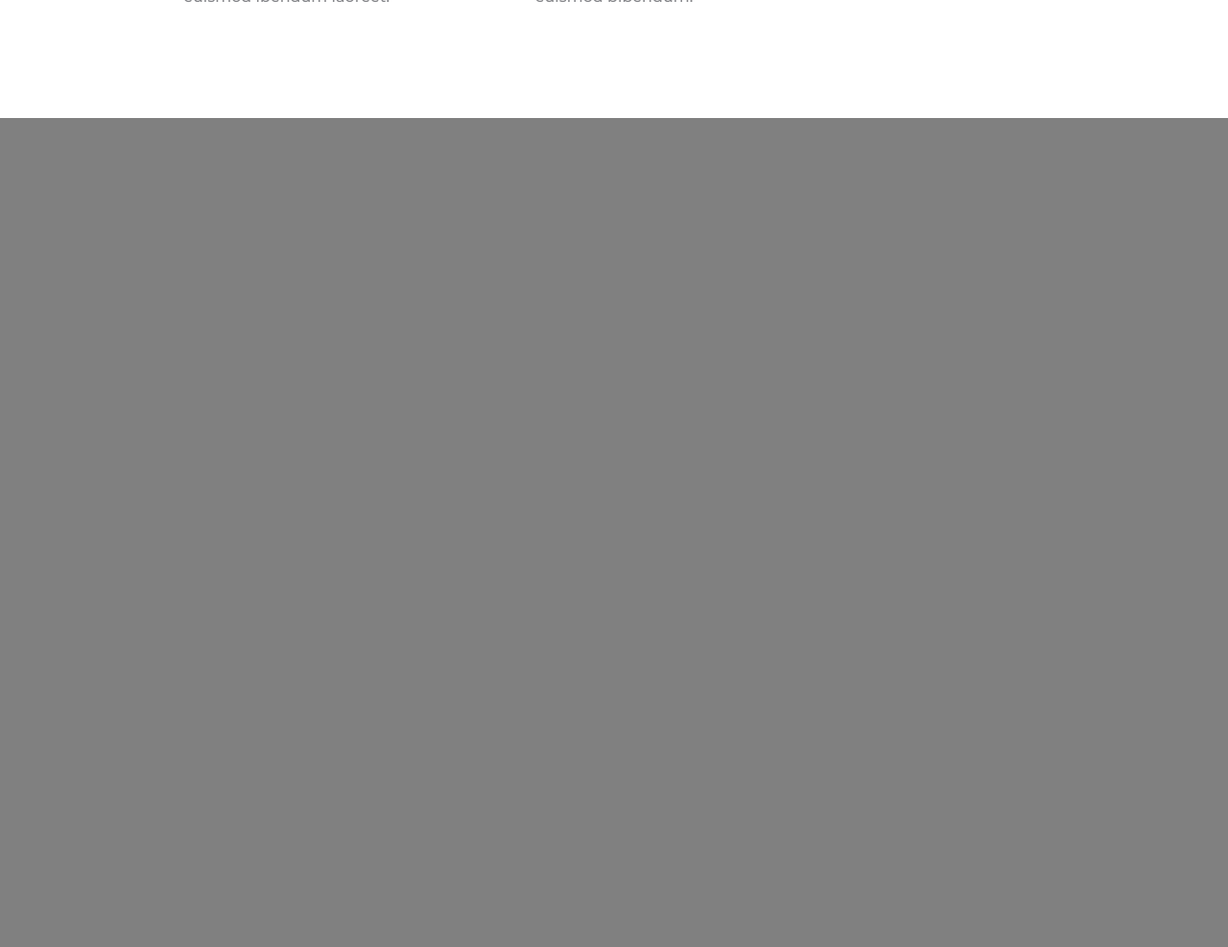
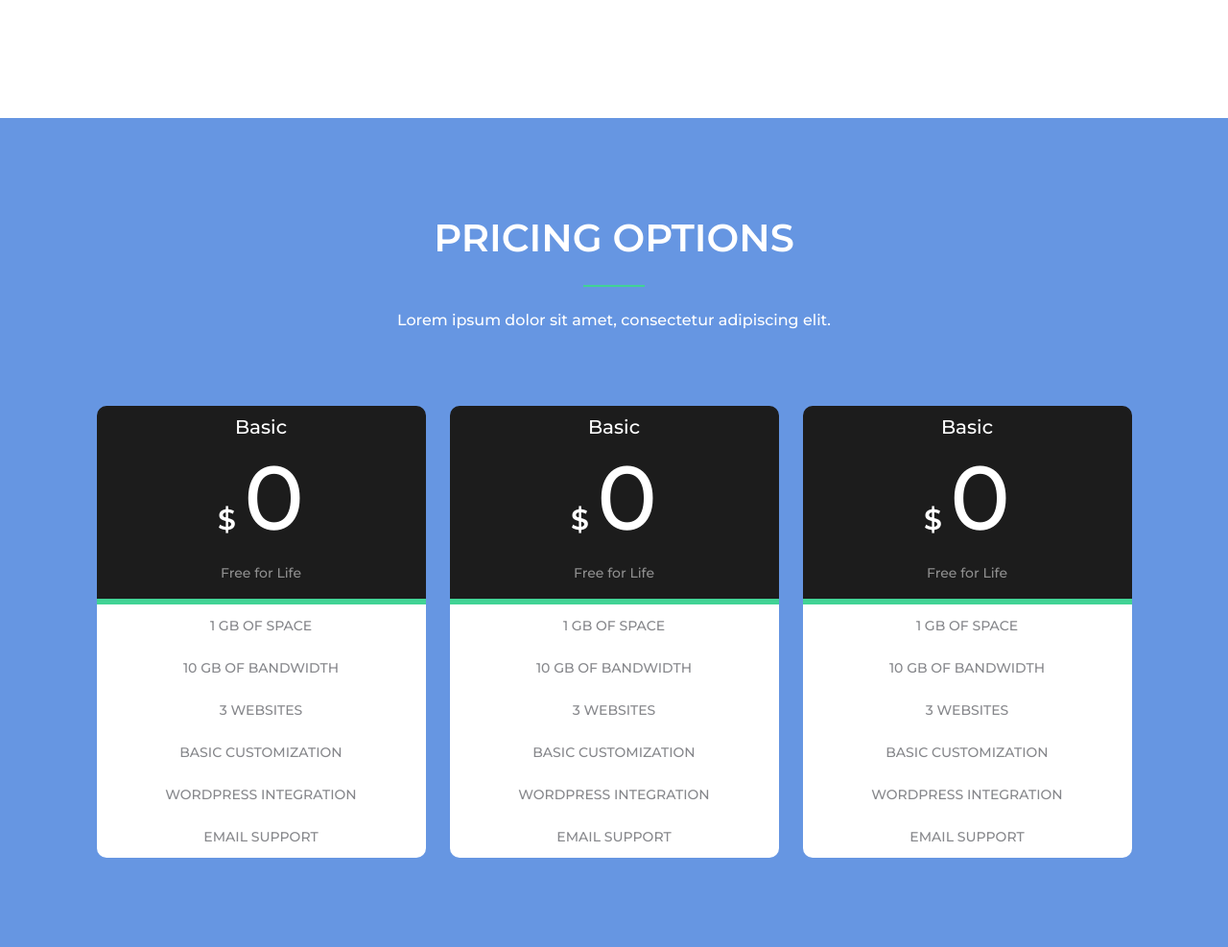
Before and after one commit to ksolovejus/Praktinis-egzaminas, a website: page index.html in a window 1280 px wide. Shown: the part 2501-3488 px from the top of the page at 96% size. Before the commit the page ends 2624 px from the top, so only its background shows below. Drawn offline with Linux system fonts and the light colour scheme.

Commit message:
midle in main

```diff
--- a/index.html
+++ b/index.html
@@ -179,44 +179,100 @@
   </div>
  </section-2>
 
- <article-2>
+ <section-3>
 
   <h1>WHY THIS IS AWESOME</h1>
   <img src="images/line-3.svg" alt="line">
   <p>Lorem ipsum dolor sit amet, consectetur adipiscing elit. </p>
 
   <div class="container">
-
     <div class="item">
-      <div class="icon">
-        <i class="fa-solid fa-award"></i>
-      </div>
-
+      <i class="fa-solid fa-award"></i>
       <h3>Thoughtful Design</h3>
       <p>Lorem ipsum dolor sit amet, consectetur adipiscing elit. Aenean euismod ibendum laoreet.</p>
     </div>
 
     <div class="item">
-      <div class="icon">
-       <i class="fa-solid fa-spa"></i>
-      </div>
-
+      <i class="fa-solid fa-spa"></i>
       <h3>Well Crafted</h3>
       <p>Lorem ipsum dolor sit amet, consectetur adipiscing elit Aenean euismod bibendum.</p>
     </div>
 
     <div class="item">
-
-      <div class="icon">
-         <i class="fa-brands fa-cc-visa"></i>
-      </div>
-
+      <i class="fa-brands fa-cc-visa"></i>
       <h3>Easy to Customize</h3>
       <p>Proin gravida dolor sit amet lacus accumsan et viverra. </p>
     </div>
+  </div>
+ </section-3>
+
+ <main>
+  <h1>PRICING OPTIONS</h1>
+  <img src="images/line-4.png" alt="line">
+  <p>Lorem ipsum dolor sit amet, consectetur adipiscing elit.</p>
+
+  <div class="container">
+
+
+    <div class="item">
+      <div class="price">
+        <h3>Basic</h3>
+        <h1>$ <span>0</span></h1>
+        <p class="small">Free for Life</p>
+      </div>
+
+      <button><h4>OUR MOST POPULAR</h4></button>
+
+      <div class="about">
+        <p>1 GB OF SPACE</p>
+        <p>10 GB OF BANDWIDTH</p>
+        <p>3 WEBSITES</p>
+        <p>BASIC CUSTOMIZATION</p>
+        <p>WORDPRESS INTEGRATION</p>
+        <p>EMAIL SUPPORT</p>
+      </div>
+    </div>
+
+    <div class="item">
+      <div class="price">
+        <h3>Basic</h3>
+        <h1>$ <span>0</span></h1>
+        <p class="small">Free for Life</p>
+      </div>
+
+      <button><h4>OUR MOST POPULAR</h4></button>
+
+      <div class="about">
+        <p>1 GB OF SPACE</p>
+        <p>10 GB OF BANDWIDTH</p>
+        <p>3 WEBSITES</p>
+        <p>BASIC CUSTOMIZATION</p>
+        <p>WORDPRESS INTEGRATION</p>
+        <p>EMAIL SUPPORT</p>
+      </div>
+    </div>
+
+    <div class="item">
+      <div class="price">
+        <h3>Basic</h3>
+        <h1>$ <span>0</span></h1>
+        <p class="small">Free for Life</p>
+      </div>
+
+      <button><h4>OUR MOST POPULAR</h4></button>
+
+      <div class="about">
+        <p>1 GB OF SPACE</p>
+        <p>10 GB OF BANDWIDTH</p>
+        <p>3 WEBSITES</p>
+        <p>BASIC CUSTOMIZATION</p>
+        <p>WORDPRESS INTEGRATION</p>
+        <p>EMAIL SUPPORT</p>
+      </div>
+    </div>
 
   </div>
+ </main>
 
- </article-2>
 </body>
 </html>
--- a/scss/colors.scss
+++ b/scss/colors.scss
@@ -4,6 +4,7 @@ $gray: #F5F5F5;
 $grey: #D8D8D8;
 $green: #41D395;
 $orange: #E27866;
+$blue: #6696E2;
 
 $gray-lorem: #86878B;
 $black-title: #333333;
--- /dev/null
+++ b/scss/main.scss
@@ -0,0 +1,98 @@
+main {
+    max-width: 1980px;
+    height: 883px;
+    background: $blue;
+
+    position: relative;
+    display: flex;
+    align-items: center;
+    flex-direction: column;
+
+    h1 {
+        color: $white;
+        font-size: 40px;
+        margin-top: 100px;
+    }
+
+    img {
+        margin-top: 25px;
+    }
+
+    p {
+        color: $white;
+        font-size: 16px;
+        margin-top: 25px;
+    }
+
+    div.container {
+        display: flex;
+        justify-content: center;
+        align-items: center;
+        gap: 25px;
+        margin-top: 80px;
+
+        div.item {
+            display: flex;
+            flex-direction: column;
+            // border: 3px solid black ;
+            width: 343px;
+
+            div.price {
+                display: flex;
+                justify-content: center;
+                align-items: center;
+                flex-direction: column;
+                background: $black;
+                border-radius: 10px 10px 0 0;
+
+                h3 {
+                    font: normal normal normal 20px/24px Montserrat;
+                    margin-top: 10px;
+                }
+
+                h1 {
+                   font-size: 30px;
+                   margin-top: 50px;
+                    span {
+                        font: normal normal normal 94px/24px Montserrat;
+                    }
+                }
+
+                p.small {
+                    font: normal normal normal 14px/24px Montserrat;
+                    color: $white;
+                    opacity: 0.5;
+                    margin-bottom: 15px;
+                }
+            }
+
+            button {
+                height: 6px;
+                background: $green;
+                border: none;
+
+                h4 {
+                    font: normal normal normal 14px/24px Montserrat;
+                    color: $white;
+                    opacity: 0;
+                }
+            }
+
+            div.about {
+                display: flex;
+                justify-content: center;
+                align-items: center;
+                flex-direction: column;
+                background: $white;
+                border-radius: 0 0 10px 10px;
+
+                p{
+                    font: normal normal normal 14px/24px Montserrat;
+                    color: $gray-lorem;
+                    margin-top: 10px;
+                    margin-bottom: 10px;
+                }
+            }
+        }
+    }
+}
--- a/scss/article-2.scss
+++ b/scss/section-3.scss
@@ -1,4 +1,4 @@
-article-2 {
+section-3 {
     max-width: 1980px;
     height: 596px;
     background: $white ;
--- a/scss/style.scss
+++ b/scss/style.scss
@@ -6,4 +6,5 @@
 @import 'article';
 @import 'section';
 @import 'section-2';
-@import 'article-2';
+@import 'section-3';
+@import 'main';
```
Also changed, not shown: app/css/style.css, images/line-4.png (added).
